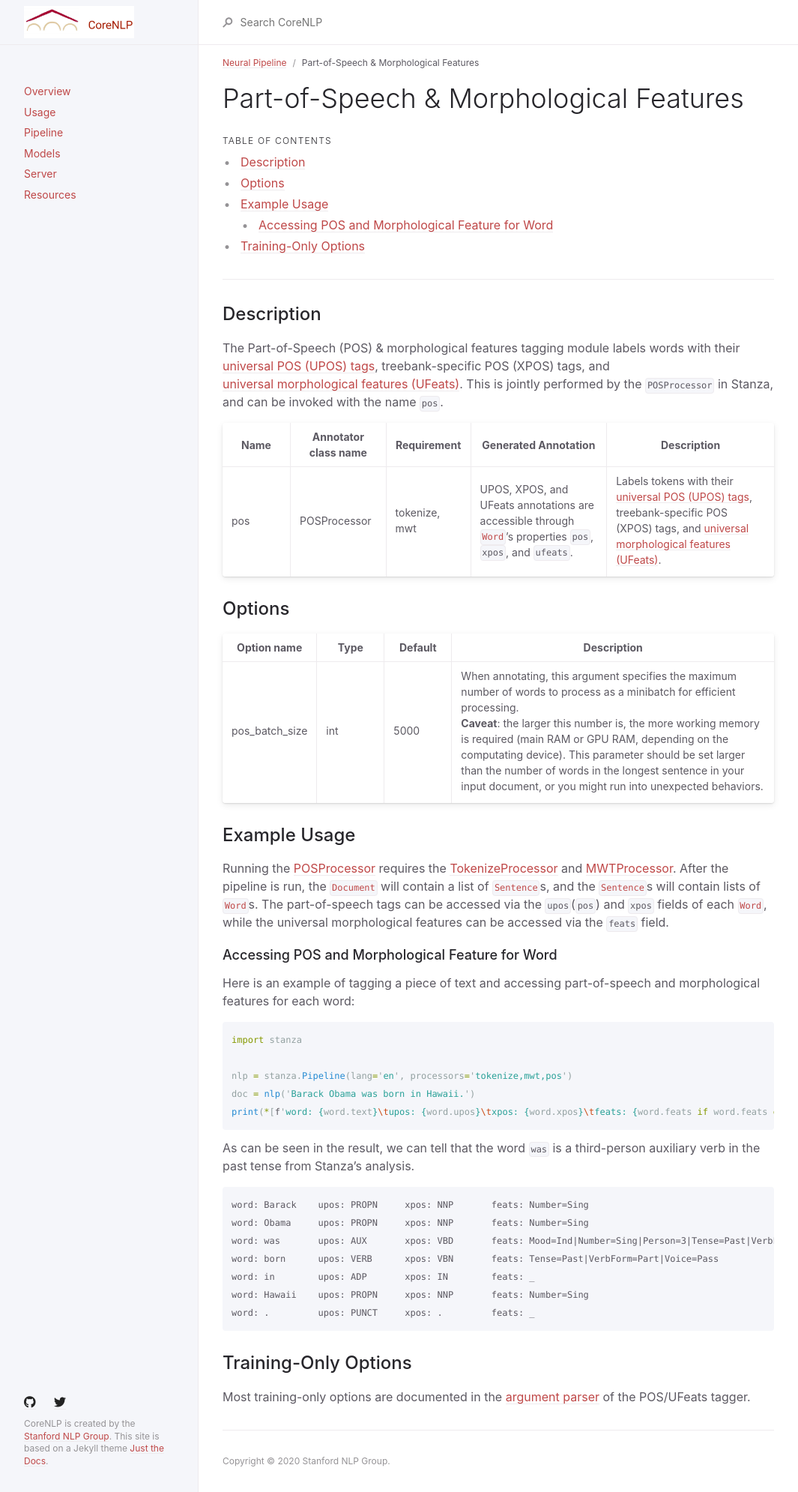
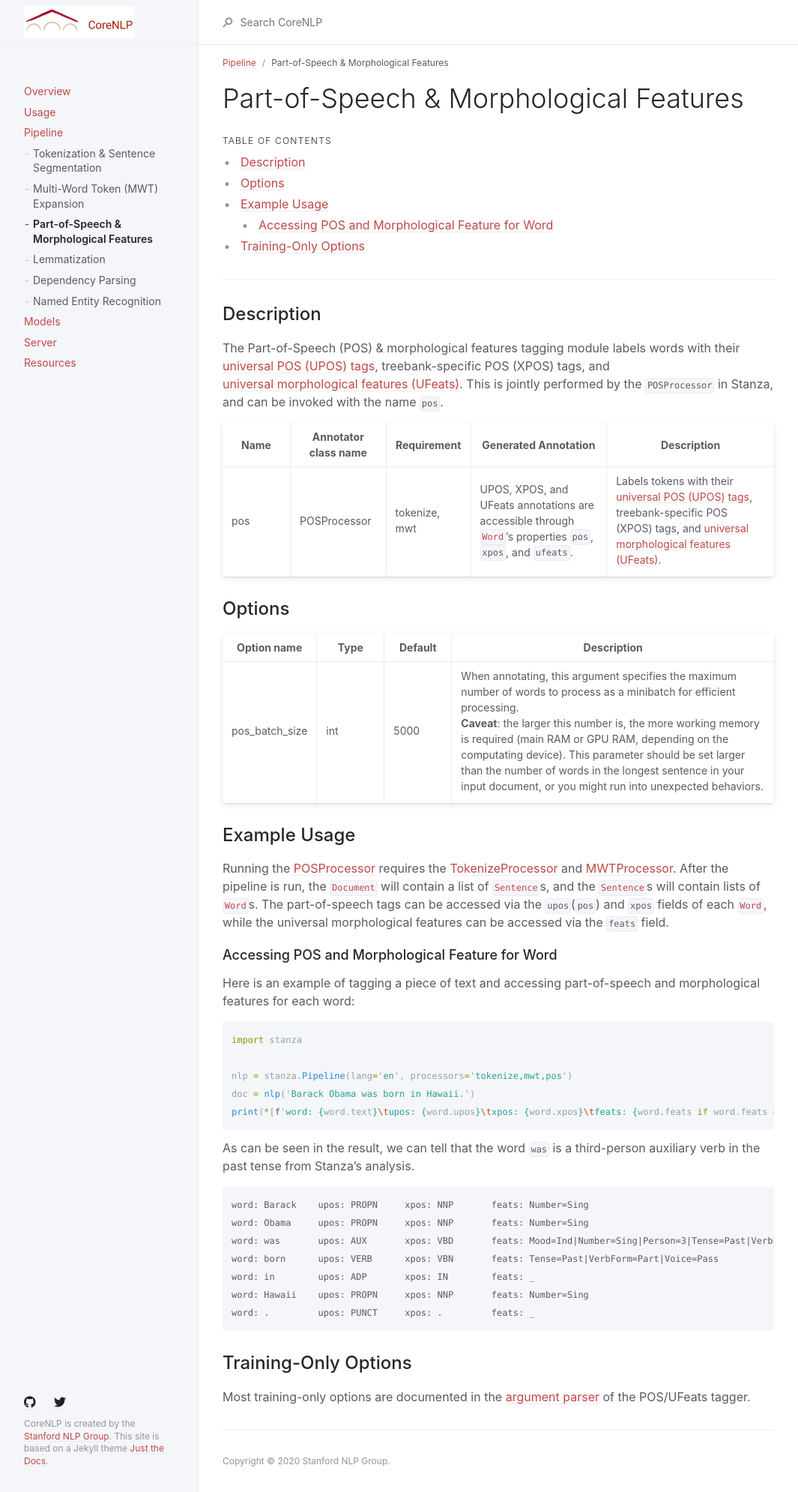
Before and after one commit to stanfordnlp/corenlp-docs-dev, a Jekyll site: the page built from _pages/pos.md, in a window 1280 px wide. Shown: the whole page at 75% size, without its empty margins (107-1172 px from the left). Built offline with Jekyll 4.4.1, drawn with Linux system fonts in a browser that asks for light colours; nearby versions of some CDN libraries.

Commit message:
set up toc

```diff
--- a/_pages/pos.md
+++ b/_pages/pos.md
@@ -4,7 +4,7 @@ title: Part-of-Speech & Morphological Features
 keywords: POS, part-of-speech, morphological features, POSProcessor
 permalink: '/pos.html'
 nav_order: 6
-parent: Neural Pipeline
+parent: Pipeline
 ---
 
 ## Description
```
Also changed, not shown: _pages/depparse.md (+1 -1 lines), _pages/lemma.md (+1 -1 lines), _pages/mwt.md (+1 -1 lines), _pages/ner.md (+1 -1 lines), _pages/tokenize.md (+1 -1 lines).
